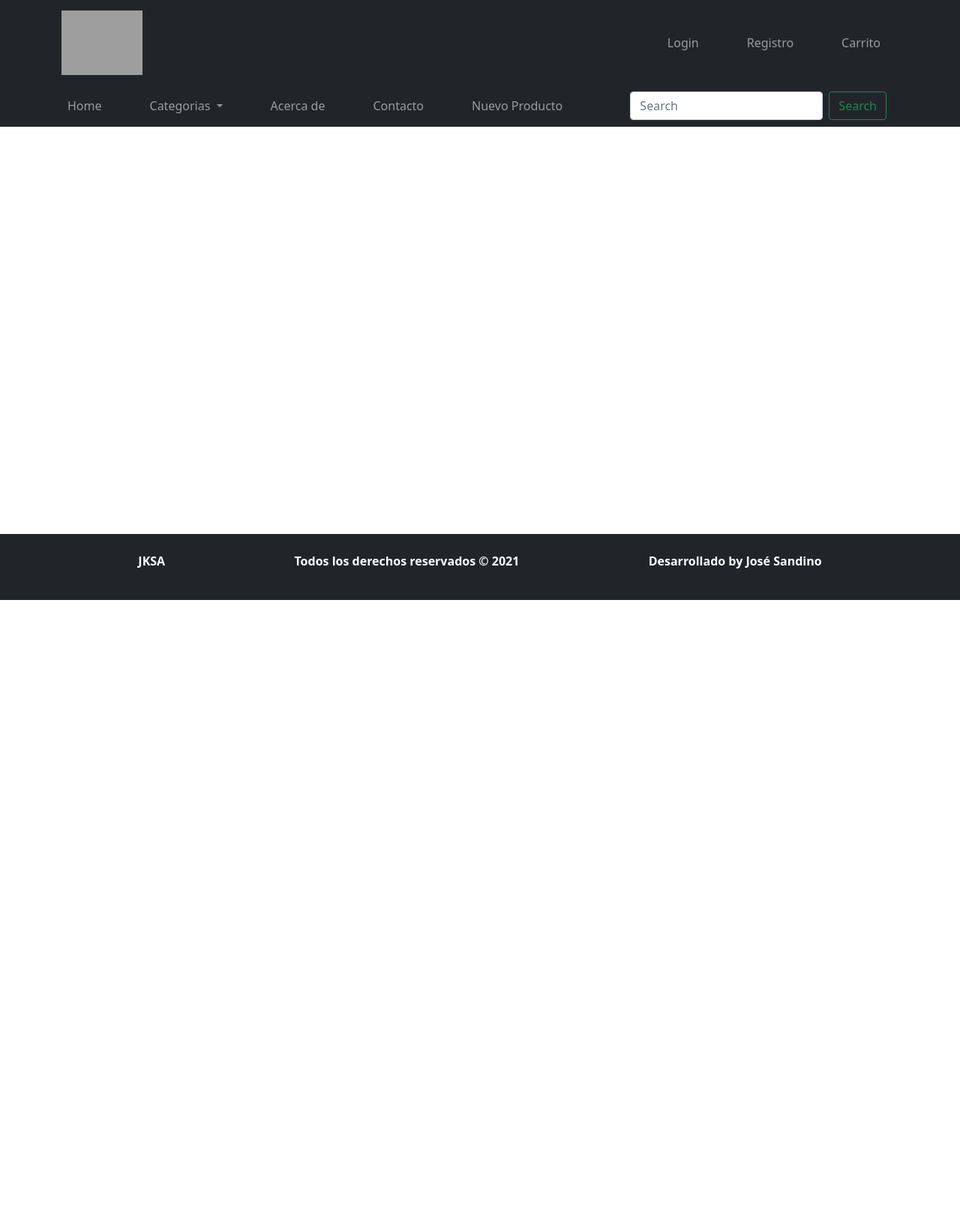
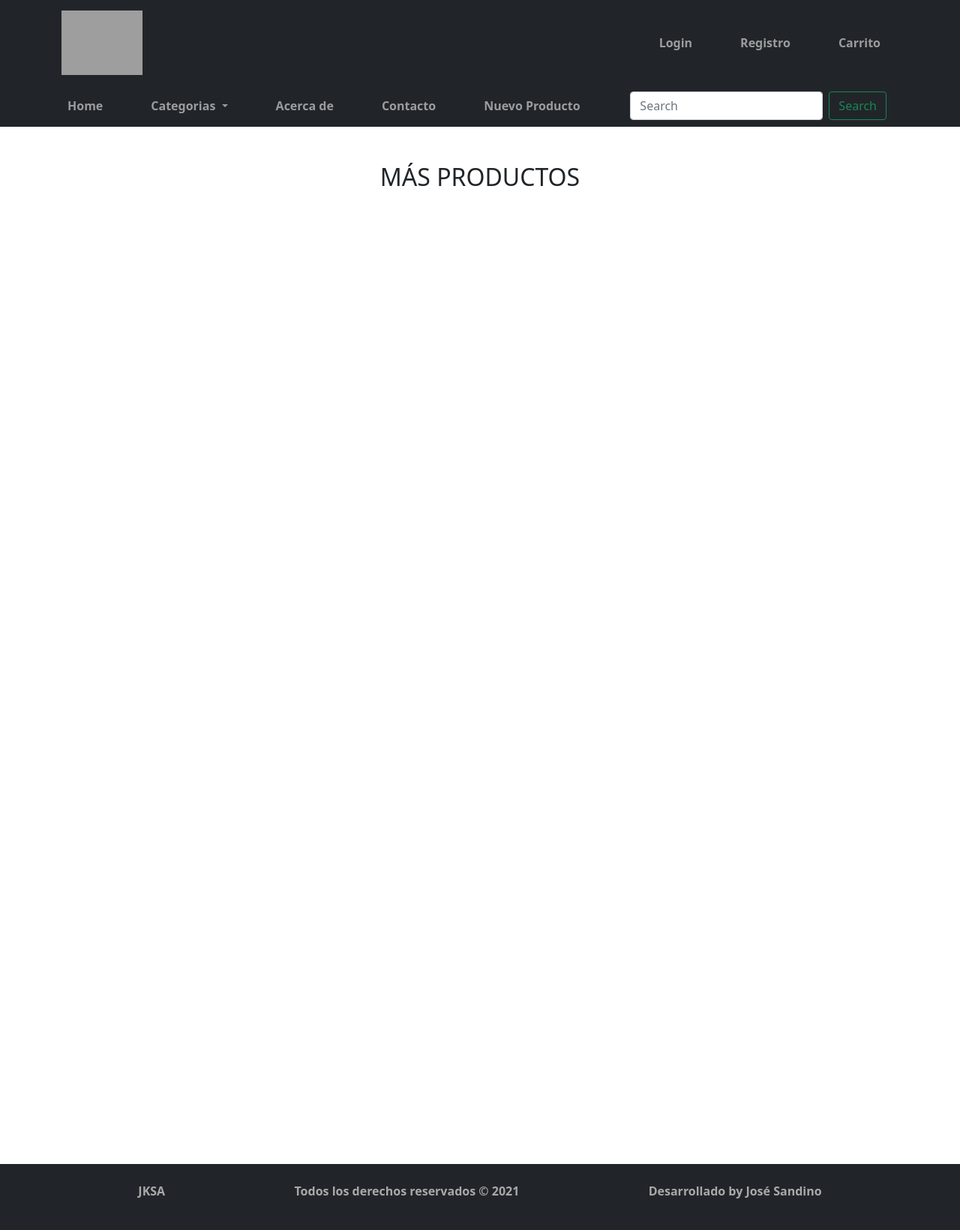
Before and after one commit to josesandino/JKSA, a Django app: page / in a window 1280 px wide. Shown: the whole page at 75% size. Before the commit the page ends 800 px from the top, so only its background shows below. Run offline with Django 3.2, Linux system fonts and the light colour scheme; data that the repository does not hold is empty; grey boxes are pictures that could not be loaded.

Commit message:
Home Layout

```diff
--- a/productos/views.py
+++ b/productos/views.py
@@ -4,4 +4,12 @@ from .models import Categoria, Producto
 
 # Create your views here.
 def home(request):
-    return render(request, "base.html", {})
+    productos13 = Producto.objects.all()[:3]
+    productos410 = Producto.objects.all()[3:10]
+    categorias = Categoria.objects.all()
+    context = {
+        'primeros_productos': productos13,
+        'segundos_productos': productos410,
+        'lista_categorias': categorias,
+    }
+    return render(request, "home.html", context)
--- a/static/css/style.css
+++ b/static/css/style.css
@@ -1,11 +1,20 @@
 
+html { height: 100%; }
+body {
+    min-height:205%;
+    position:relative;
+    padding-bottom:[footer-height]
+}
 footer {
-  position: absolute;
-  bottom: 0;
-  display: flex;
-  justify-content: space-evenly;
+    display: flex;
+    justify-content: space-evenly;
+    position: absolute;
+    left: 0 ; right: 0; bottom: 0;
+    height:[footer-height]
 }
-footer p {
-  color: white;
+footer,
+header,
+nav {
+  color: darkgray!important;
   font-weight: bold;
 }
--- a/templates/base.html
+++ b/templates/base.html
@@ -5,13 +5,13 @@
     {% include 'base/head.html' %}
   </head>
   <body>
-    {%include 'base/header.html' %}
-    {%include 'base/navbar.html' %}
+      {%include 'base/header.html' %}
+      {%include 'base/navbar.html' %}
 
-    <div class="container-fluid">
-        {% block content %}{% endblock %}
-    </div>
+      <div class="container-fluid mb-5">
+          {% block content %}{% endblock %}
+      </div>
 
-    {% include 'base/footer.html' %}
+      {% include 'base/footer.html' %}
   </body>
 </html>
--- a/templates/base/footer.html
+++ b/templates/base/footer.html
@@ -1,8 +1,8 @@
-<footer class="footer bg-dark py-4 container-fluid">
+<footer class="container-fluid bg-dark py-4 mt-5">
   <p>JKSA</p>
   <p>Todos los derechos reservados &copy; 2021</p>
  <p>Desarrollado by José Sandino</p>
-</footer>
+
 <!-- Optional JavaScript; choose one of the two! -->
 
 <!-- Option 1: Bootstrap Bundle with Popper -->
@@ -17,3 +17,4 @@
     <script src="https://cdn.jsdelivr.net/npm/@popperjs/core@2.9.2/dist/umd/popper.min.js" integrity="sha384-IQsoLXl5PILFhosVNubq5LC7Qb9DXgDA9i+tQ8Zj3iwWAwPtgFTxbJ8NT4GN1R8p" crossorigin="anonymous"></script>
     <script src="https://cdn.jsdelivr.net/npm/bootstrap@5.0.2/dist/js/bootstrap.min.js" integrity="sha384-cVKIPhGWiC2Al4u+LWgxfKTRIcfu0JTxR+EQDz/bgldoEyl4H0zUF0QKbrJ0EcQF" crossorigin="anonymous"></script>
     -->
+</footer>
--- a/templates/home.html
+++ b/templates/home.html
@@ -2,5 +2,31 @@
 {% load static %}
 
 {% block content %}
-
+<div class="container">
+    <div class="row d-flex justify-content-around my-4">
+        {% for productos in primeros_productos %}
+            <div class="card" style="width: 18rem;">
+                <div class="card-body text-center">
+                    <h5 class="card-title">{{ productos.titulo }}</h5>
+                    <a href="#">
+                        <img src="{{ productos.imagen.url }}" width="262" height="180" class="card-img-top" alt="{{ productos.titulo }}">
+                    </a>
+                    <a href="#" class="btn btn-dark mt-3">Ver</a>
+                </div>
+            </div>
+            {% if forloop.counter|divisibleby:3 %}
+                </div><div class="row"><div class="col-12"><hr></div>
+            {% endif %}
+        {% endfor%}
+    </div>
+    <div class="container-fluid mb-5">
+        <h2 class="text-center my-3">MÁS PRODUCTOS</h2>
+            {% for productos2 in segundos_productos %}
+                <p>
+                    <a href="#" class="link-dark"><b>{{ productos2.titulo }}</b></a> : {{ productos2.descripcion }}
+                </p>
+                <br>
+            {% endfor %}
+    </div>
+</div>
 {% endblock %}
```
